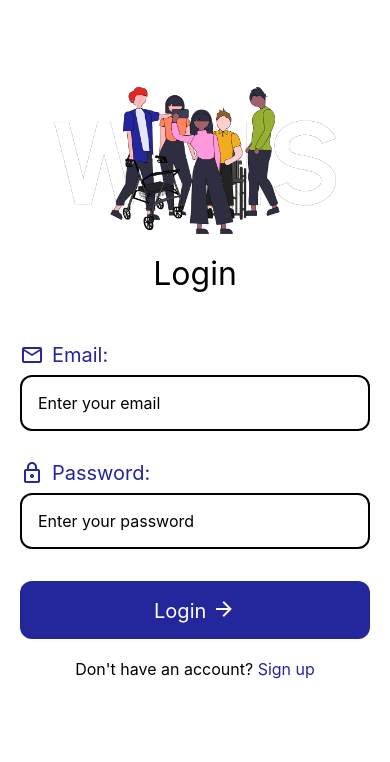
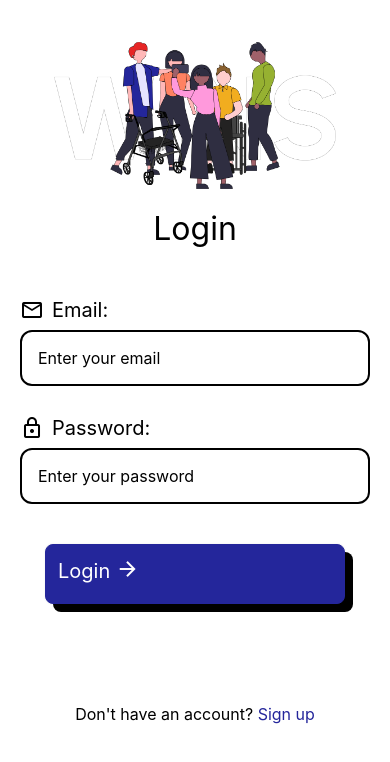
Before and after one commit to kelseyoates/selfadvocacywins, a React Native app: screen /Chat in a window 390 px wide. Shown: the top 762 px of the page. Built offline with nearby package versions, Linux system fonts and the light colour scheme; no server answers; what @cometchat-pro/react-native-chat would draw is missing.

Commit message:
added date to timestamp of messages, updated new chat button

```diff
--- a/src/components/WinCard.js
+++ b/src/components/WinCard.js
@@ -496,15 +496,13 @@ const CommentItem = ({ comment }) => {
 const styles = StyleSheet.create({
   card: {
     backgroundColor: '#fff',
-    borderRadius: 15,
+    borderRadius: 5,
     marginHorizontal: 10,
     marginVertical: 5,
     padding: 15,
-    elevation: 2,
-    shadowColor: '#000',
-    shadowOffset: { width: 0, height: 2 },
-    shadowOpacity: 0.25,
-    shadowRadius: 3.84,
+    backgroundColor: '#fff',
+    background: 'linear-gradient(#f8f8f8, #fff)',
+    boxShadow: '0 8px 16px -8px rgba(0,0,0,0.4)',
     borderWidth: 1,
     borderColor: '#000000',
   },
--- a/src/screens/ChatConversationScreen.js
+++ b/src/screens/ChatConversationScreen.js
@@ -505,7 +505,10 @@ const ChatConversationScreen = ({ route, navigation }) => {
           styles.timestamp,
           isMyMessage ? styles.myTimestamp : styles.theirTimestamp
         ]}>
-          {new Date(item.sentAt * 1000).toLocaleTimeString([], {
+          {new Date(item.sentAt * 1000).toLocaleDateString([], {
+            month: 'short',
+            day: 'numeric'
+          }) + ' ' + new Date(item.sentAt * 1000).toLocaleTimeString([], {
             hour: '2-digit',
             minute: '2-digit'
           })}
@@ -583,7 +586,7 @@ const ChatConversationScreen = ({ route, navigation }) => {
         >
           <MaterialCommunityIcons
             name="attachment"
-            size={24}
+            size={36}
             color={isUploading || isLoading ? "#999" : "#24269B"}
           />
         </TouchableOpacity>
@@ -602,7 +605,7 @@ const ChatConversationScreen = ({ route, navigation }) => {
         >
           <MaterialCommunityIcons
             name="send"
-            size={24}
+            size={36}
             color={(isLoading || isUploading || !inputText.trim()) ? "#999" : "#24269B"}
           />
         </TouchableOpacity>
@@ -690,6 +693,9 @@ const styles = StyleSheet.create({
     backgroundColor: '#F8F8F8',
     borderRadius: 20,
     maxHeight: 100,
+    height: 60,
+    borderWidth: 1,
+    borderColor: '#24269B',
   },
   sendButton: {
     padding: 10,
--- a/src/screens/ChatMainScreen.js
+++ b/src/screens/ChatMainScreen.js
@@ -23,15 +23,19 @@ const ChatMainScreen = ({ navigation }) => {
   useEffect(() => {
     navigation.setOptions({
       headerRight: () => (
-        <TouchableOpacity
-          onPress={() => navigation.navigate('NewChat')}
-          style={styles.headerButton}
-        >
-          <View style={styles.headerButtonContent}>
-            <MaterialCommunityIcons name="message-plus" size={32} color="#24269B" />
-            <Text style={styles.headerButtonText}>New Chat</Text>
-          </View>
-        </TouchableOpacity>
+        <View style={styles.buttonContainer}>
+          <View style={styles.buttonShadow} />
+          <TouchableOpacity
+            onPress={() => navigation.navigate('NewChat')}
+            style={styles.newChatButton}
+          >
+            <View style={styles.buttonContent}>
+              <Text style={styles.newChatButtonText}>
+                New Chat <MaterialCommunityIcons name="message-plus" size={24} color="#24269B" />
+              </Text>
+            </View>
+          </TouchableOpacity>
+        </View>
       ),
     });
 
@@ -173,15 +177,22 @@ const styles = StyleSheet.create({
   },
   headerButton: {
     marginRight: 15,
-    alignItems: 'center',
+    backgroundColor: '#f0f0f0',
+    borderRadius: 20,
+    padding: 8,
+    borderWidth: 1,
+    borderColor: '#24269B',
   },
   headerButtonContent: {
+    flexDirection: 'row',
     alignItems: 'center',
+    justifyContent: 'center',
   },
   headerButtonText: {
     color: '#24269B',
-    fontSize: 12,
-    marginTop: 2,
+    fontSize: 16,
+    fontWeight: '600',
+    marginLeft: 4,
   },
   conversationItem: {
     flexDirection: 'row',
@@ -189,6 +200,7 @@ const styles = StyleSheet.create({
     borderBottomWidth: 1,
     borderBottomColor: '#eee',
     alignItems: 'center',
+
   },
   avatar: {
     width: 50,
@@ -196,6 +208,8 @@ const styles = StyleSheet.create({
     borderRadius: 25,
     backgroundColor: '#eee',
     marginRight: 15,
+    borderWidth: 1,
+    borderColor: '#24269B',
   },
   conversationInfo: {
     flex: 1,
@@ -221,15 +235,59 @@ const styles = StyleSheet.create({
     color: '#666',
     marginBottom: 20,
   },
-  startChatButton: {
-    backgroundColor: '#24269B',
+
+  buttonText: {
+    color: '#FFF',
+    fontSize: 18,
+    textAlign: 'center',
+    alignItems: 'center',
+    justifyContent: 'center',
+  },
+
+
+  buttonContainer: {
+    marginRight: 15,
+    position: 'relative',
+  },
+
+  buttonShadow: {
+    position: 'absolute',
+    top: 4,
+    left: 4,
+    right: -4,
+    bottom: -4,
+    backgroundColor: '#1a1b6e',
+    borderRadius: 25,
+  },
+
+  newChatButton: {
+    backgroundColor: '#ffffff',
     padding: 12,
-    borderRadius: 8,
+    borderRadius: 25,
+    position: 'relative',
+    zIndex: 1,
+    borderWidth: 1,
+    borderColor: '#24269B',
   },
-  startChatButtonText: {
-    color: '#fff',
+
+  buttonContent: {
+    flexDirection: 'row',
+    alignItems: 'center',
+    justifyContent: 'center',
+  },
+
+  newChatButtonText: {
+    color: '#24269B',
     fontSize: 16,
+    fontWeight: '600',
   },
+
+  buttonIcon: {
+    width: 90,
+    height: 90,
+    borderRadius: 15,
+  }
+
 });
 
 export default ChatMainScreen;
--- a/src/screens/LoginScreen.js
+++ b/src/screens/LoginScreen.js
@@ -73,7 +73,7 @@ const LoginScreen = ({ navigation }) => {
           <View style={styles.formContainer}>
             <View style={styles.labelContainer}>
               <View style={styles.iconContainer}>
-                <MaterialCommunityIcons name="email-outline" size={24} color="#24269B" />
+                <MaterialCommunityIcons name="email-outline" size={24} color="#000000" />
               </View>
               <Text style={styles.formLabel}>Email:</Text>
             </View>
@@ -88,7 +88,7 @@ const LoginScreen = ({ navigation }) => {
 
             <View style={styles.labelContainer}>
               <View style={styles.iconContainer}>
-                <MaterialCommunityIcons name="lock-outline" size={24} color="#24269B" />
+                <MaterialCommunityIcons name="lock-outline" size={24} color="#000000" />
               </View>
               <Text style={styles.formLabel}>Password:</Text>
             </View>
@@ -100,16 +100,36 @@ const LoginScreen = ({ navigation }) => {
               secureTextEntry
             />
 
-            <TouchableOpacity
+            {/* <TouchableOpacity
               style={styles.loginButton}
               onPress={handleLogin}
               activeOpacity={0.7}
             >
               <Text style={styles.loginButtonText}>
+                old <MaterialCommunityIcons name="arrow-right" size={24} color="white" />
+              </Text>
+            </TouchableOpacity> */}
+          </View>
+
+          <View style={styles.container}>
+    <View style={styles.buttonContainer}>
+      <View style={styles.buttonShadow} />
+
+      <TouchableOpacity
+        style={styles.loginButton}
+        onPress={handleLogin}
+      >
+
+        <View style={styles.buttonContent}>
+        <Text style={styles.loginButtonText}>
                 Login <MaterialCommunityIcons name="arrow-right" size={24} color="white" />
               </Text>
-            </TouchableOpacity>
-          </View>
+        </View>
+      </TouchableOpacity>
+    </View>
+
+
+    </View>
 
           <View style={styles.footerContainer}>
             <Text style={styles.footerText}>Don't have an account? </Text>
@@ -179,7 +199,6 @@ const styles = StyleSheet.create({
   formLabel: {
     fontSize: 20,
     lineHeight: 24,
-    color: '#24269B',
   },
   input: {
     width: '100%',
@@ -189,13 +208,7 @@ const styles = StyleSheet.create({
     padding: 16,
     fontSize: 16,
   },
-  loginButton: {
-    backgroundColor: '#24269B',
-    width: '100%',
-    padding: 16,
-    borderRadius: 12,
-    marginTop: 32,
-  },
+
   loginButtonText: {
     color: '#fff',
     fontSize: 20,
@@ -216,6 +229,62 @@ const styles = StyleSheet.create({
   bottomPadding: {
     height: 100,
   },
+
+  buttonText: {
+    color: '#FFF',
+    fontSize: 18,
+    textAlign: 'center',
+    alignItems: 'center',
+    justifyContent: 'center',
+  },
+
+
+  buttonContainer: {
+    position: 'relative',
+    marginHorizontal: 20,
+    marginVertical: 40,
+  },
+
+  buttonShadow: {
+    position: 'absolute',
+    top: 8,
+    left: 8,
+    right: -8,
+    bottom: -8,
+    backgroundColor: '#000',
+    borderRadius: 8,
+  },
+
+  loginButton: {
+    backgroundColor: '#24269B',
+    borderRadius: 8,
+    padding: 12,
+    shadowColor: '#000',
+    shadowOffset: {
+      width: 0,
+      height: 0,
+    },
+    shadowOpacity: 0.1,
+    shadowRadius: 2,
+    elevation: 5,
+    width: 300,
+    height: 60,
+    borderWidth: 1,
+    borderColor: '#24269B',
+  },
+
+  buttonContent: {
+    flexDirection: 'row',
+    alignItems: 'center',
+    justifyContent: 'space-between',
+  },
+
+
+  buttonIcon: {
+    width: 90,
+    height: 90,
+    borderRadius: 15,
+  }
 });
 
 export default LoginScreen;
```
